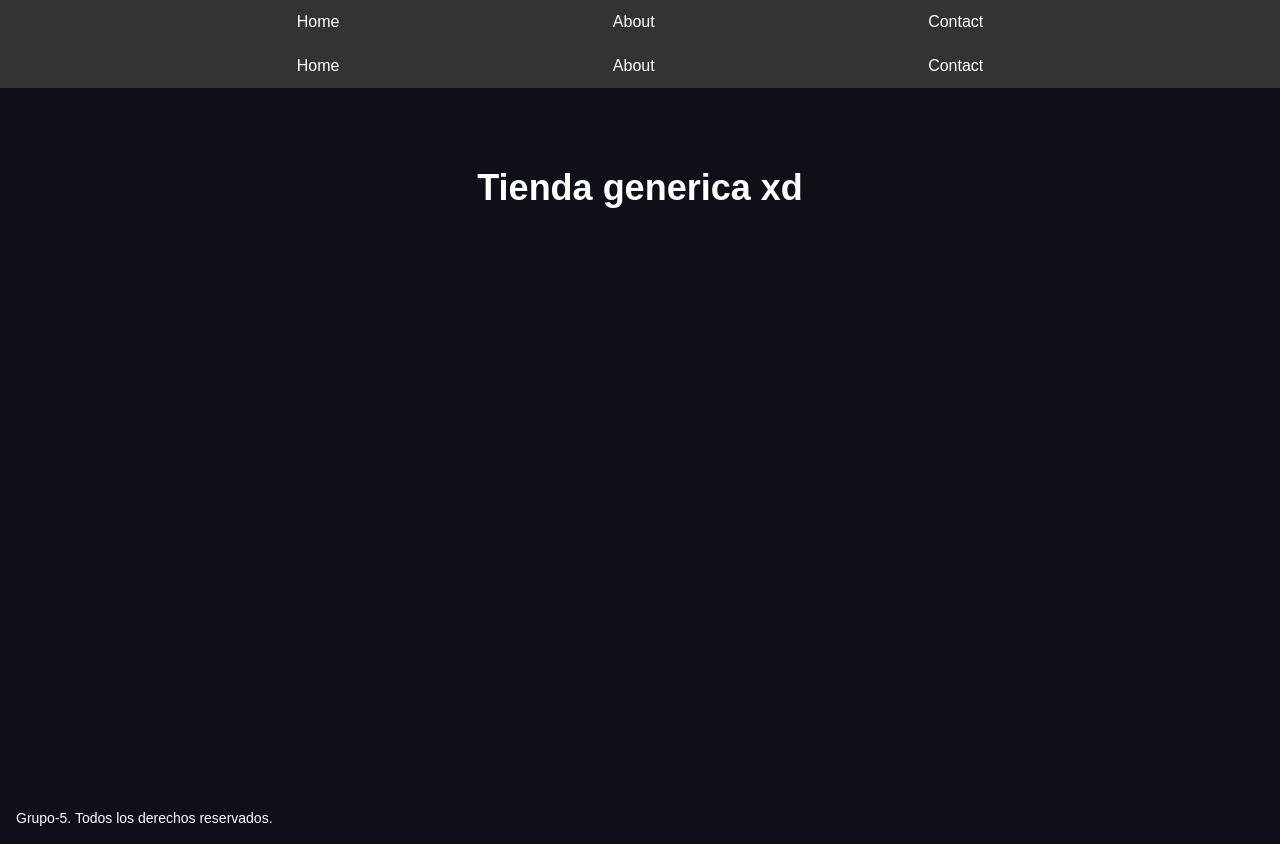
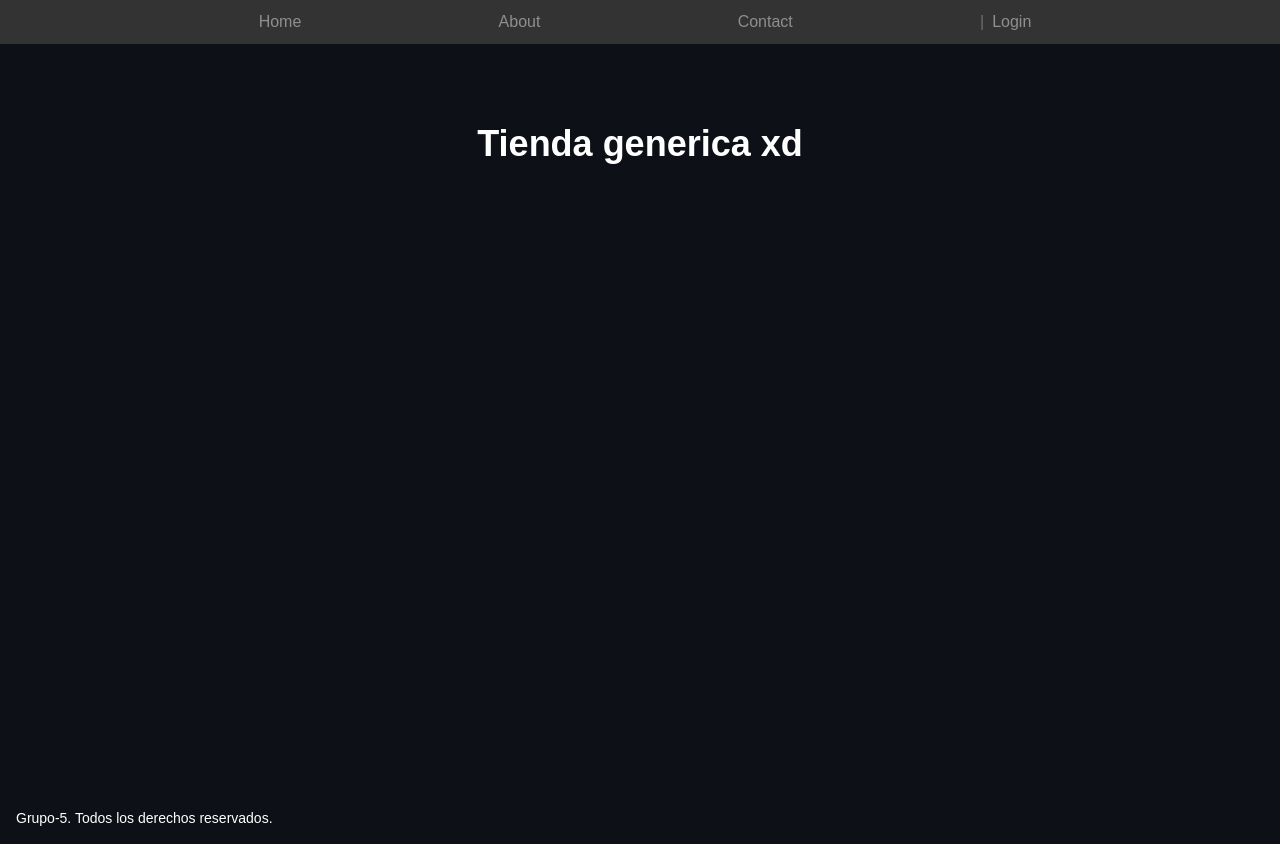
Before and after one commit to Afarx1/Proyecto-Software-Grupo-5, a Next.js app: page / in a window 1280 px wide. Built offline with nearby package versions, Linux system fonts and the light colour scheme.

Commit message:
Commit 27/10 VGS
- Eliminé navbar duplicado
- Agregué link de login (con barra separadora)
- Agregué colores de hover para navbar
- Creé archivo Header.module.css para colores de hover

```diff
--- a/src/app/page.js
+++ b/src/app/page.js
@@ -4,7 +4,6 @@ export default function Home() {
   return (
     <div className="min-h-screen bg-background text-white relative">
       {}
-      <Header />
 
       {/* Titulo */}
       <div className="p-8 sm:p-20">
--- a/src/components/Header.js
+++ b/src/components/Header.js
@@ -1,5 +1,6 @@
 // components/Header.js
 import Link from 'next/link';
+import styles from './Header.module.css';
 
 export default function Header() {
   return (
@@ -7,13 +8,17 @@ export default function Header() {
       <nav style={navStyle}>
         <ul style={ulStyle}>
           <li style={liStyle}>
-            <Link href="/">Home</Link>
+            <Link href="/" className={styles.link}>Home</Link>
           </li>
           <li style={liStyle}>
-            <Link href="/about">About</Link>
+            <Link href="/about" className={styles.link}>About</Link>
           </li>
           <li style={liStyle}>
-            <Link href="/contact">Contact</Link>
+            <Link href="/contact" className={styles.link}>Contact</Link>
+          </li>
+          <li style={{liStyle, display: 'flex', alignItems: 'center'}}>
+            <span className={styles.separator}>|</span>
+            <Link href="/login" className={styles.link}>Login</Link>
           </li>
         </ul>
       </nav>
--- /dev/null
+++ b/src/components/Header.module.css
@@ -0,0 +1,14 @@
+.link {
+    color: #8f8f8f;
+    text-decoration: none;
+    transition: color 0.3s;
+  }
+
+  .link:hover {
+    color: #ffffff; /* Hover color */
+  }
+
+  .separator {
+    color: #6f6f6f;
+    margin-right: 8px;
+  }
```
